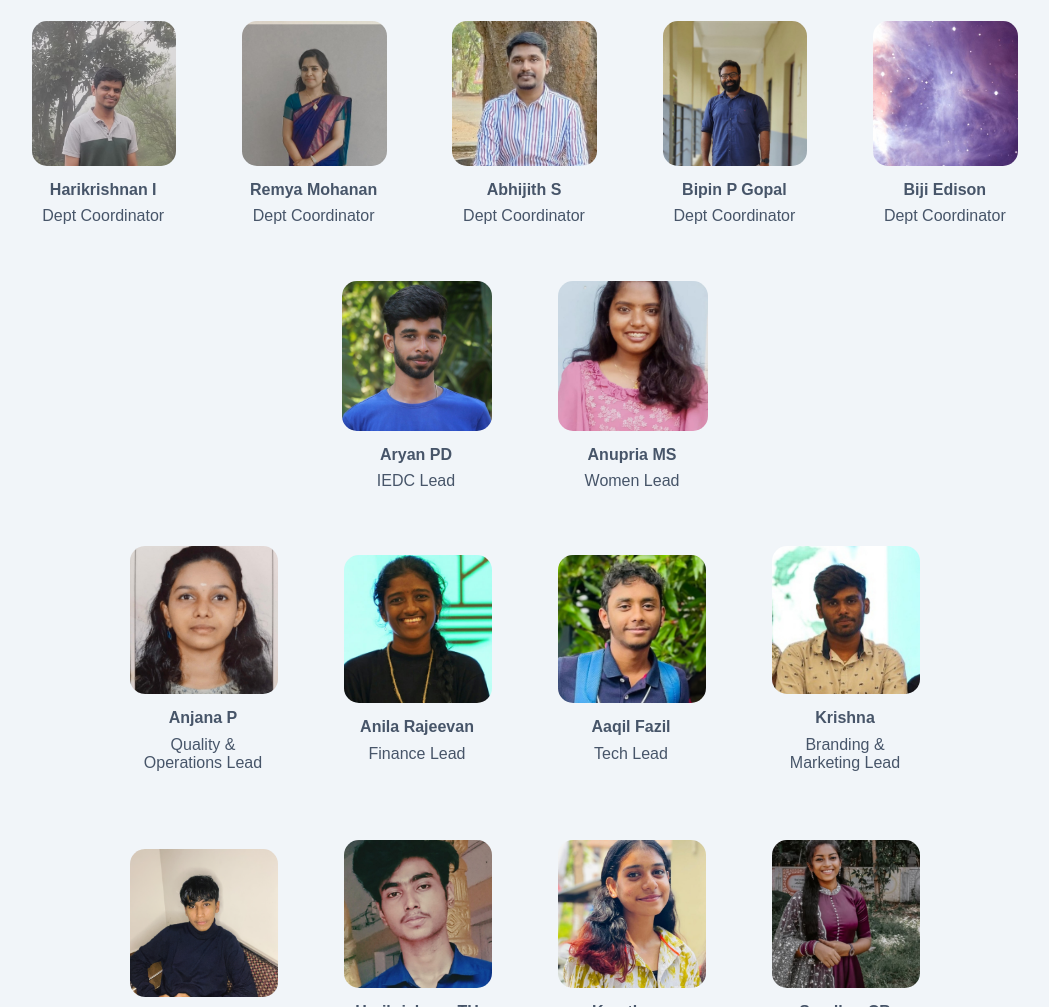
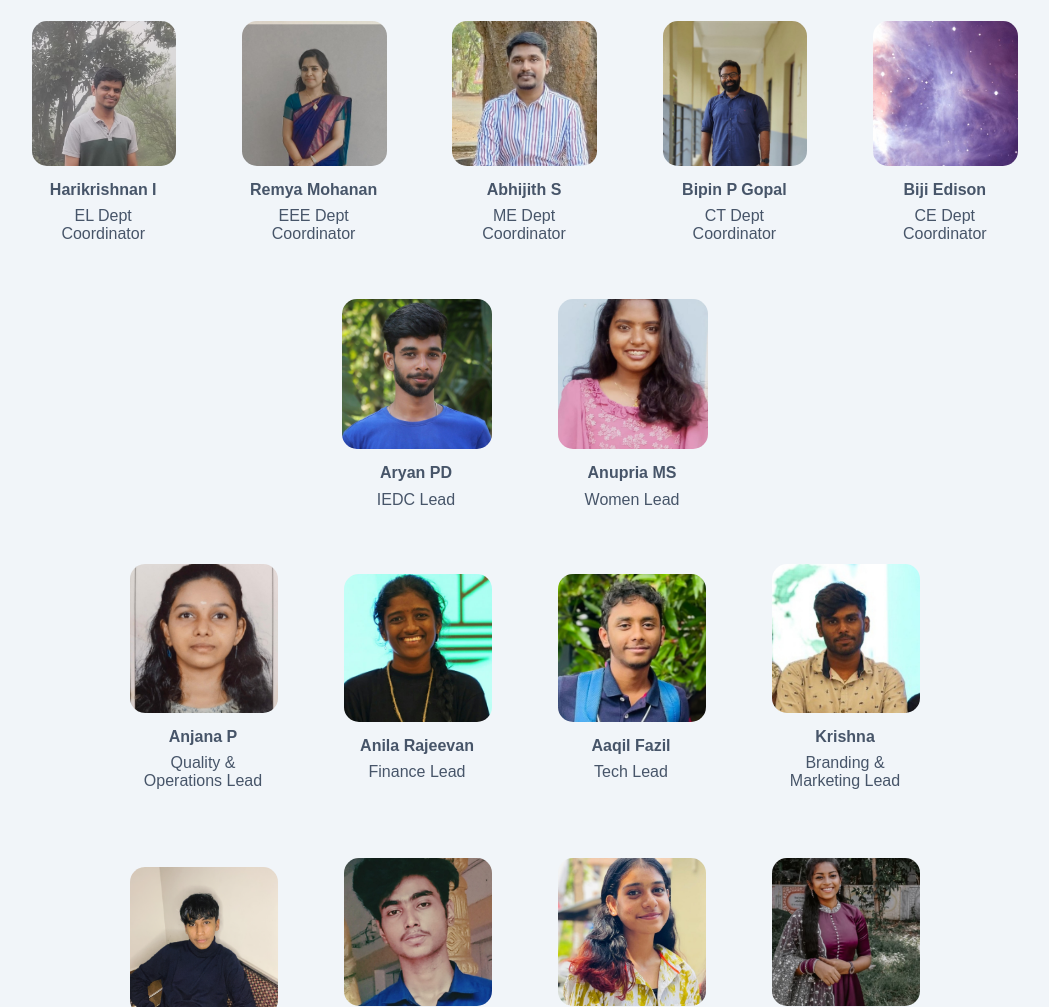
Before and after one commit to kidobop/iedcmti, a website built with Vite: page index.html in a window 1280 px wide. Shown: the part 2107-3114 px from the top of the page, without its empty margins (116-1165 px from the left). Built offline with nearby package versions, Linux system fonts and the light colour scheme; a web font is replaced by a local one.

Commit message:
team section add x5

```diff
--- a/index.html
+++ b/index.html
@@ -127,31 +127,31 @@
           <div class="box">
             <img src="/public/har.jpg">
             <h3>Harikrishnan I</h3>
-            <p>Dept Coordinator</p>
+            <p>EL Dept Coordinator</p>
           </div>
 
           <div class="box">
             <img src="/public/ramya.jpeg">
             <h3>Remya Mohanan</h3>
-            <p>Dept Coordinator</p>
+            <p>EEE Dept Coordinator</p>
           </div>
 
           <div class="box">
             <img src="/public/abj.jpeg">
             <h3>Abhijith S</h3>
-            <p>Dept Coordinator</p>
+            <p>ME Dept Coordinator</p>
           </div>
 
           <div class="box">
             <img src="/public/bipin.jpeg">
             <h3>Bipin P Gopal</h3>
-            <p>Dept Coordinator</p>
+            <p>CT Dept Coordinator</p>
           </div>
 
           <div class="box">
             <img src="/public/900.jpg">
             <h3>Biji Edison</h3>
-            <p>Dept Coordinator</p>
+            <p>CE Dept Coordinator</p>
           </div>
         </div>
 
```
